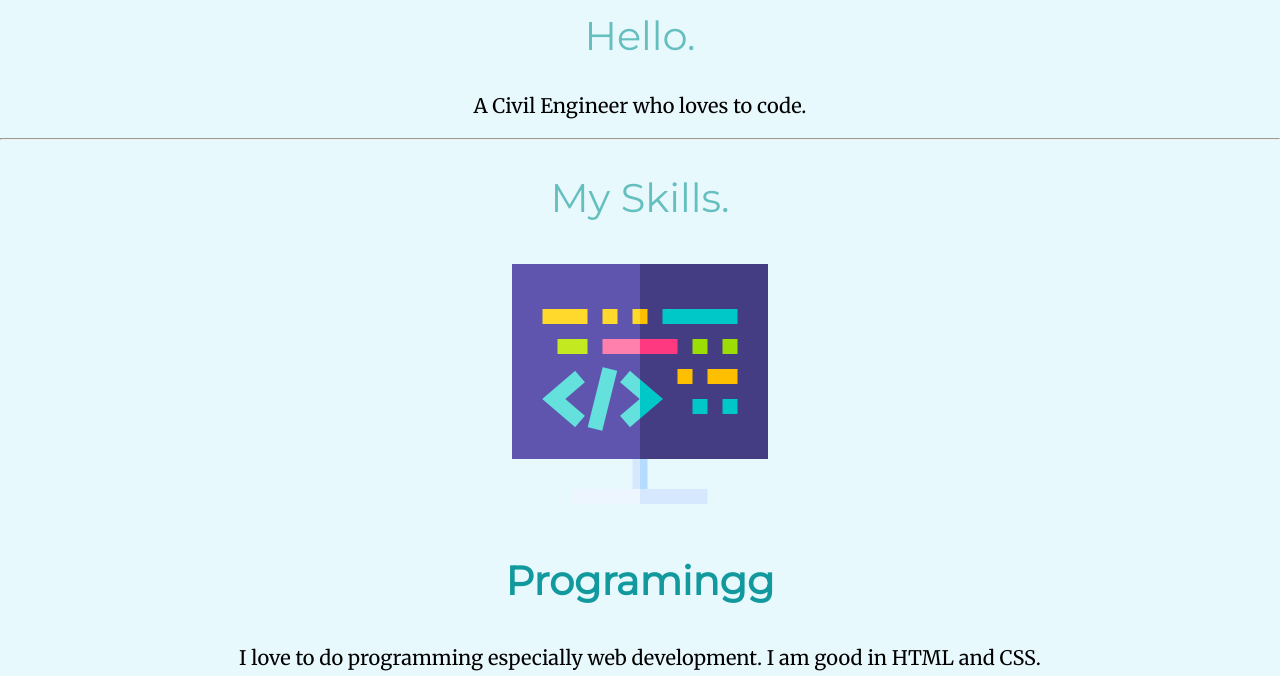
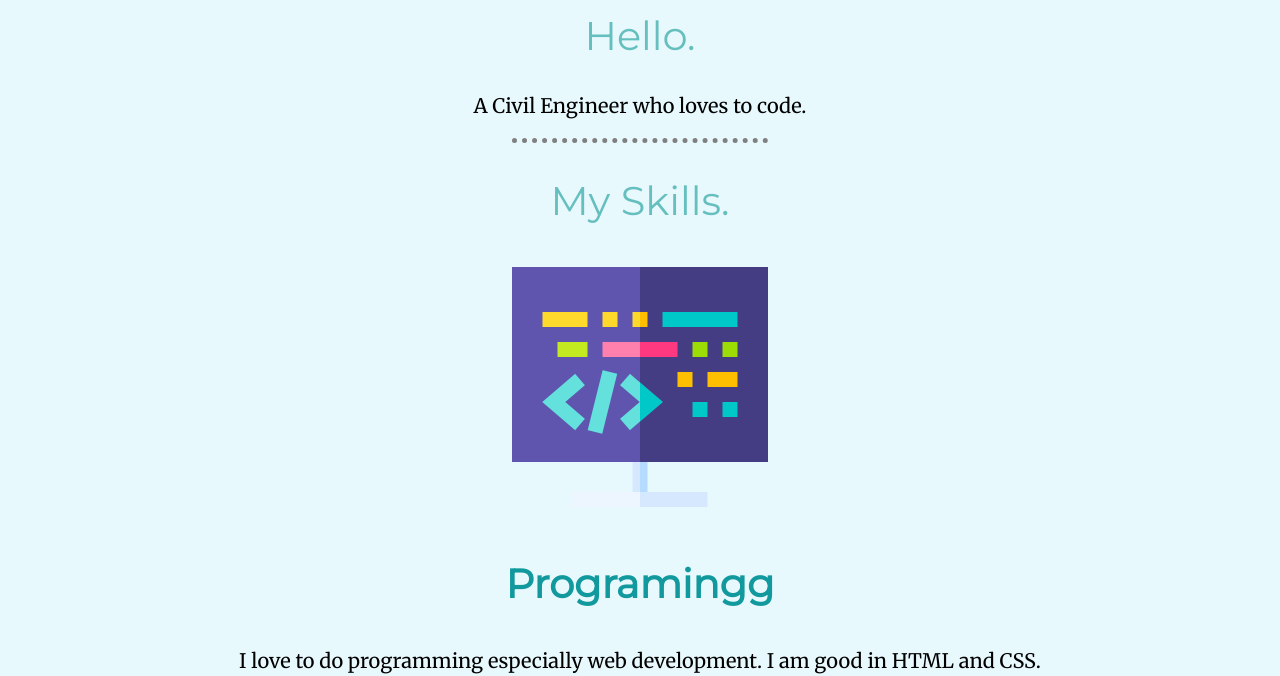
Before and after one commit to heyitshardik/Hardik, a plain HTML site: page index.html in a window 1280 px wide. Shown: the part 1440-2116 px from the top of the page. Drawn offline with Linux system fonts and the light colour scheme.

Commit message:
Update styles.css

```diff
--- a/styles.css
+++ b/styles.css
@@ -57,3 +57,9 @@ a{
     position: absolute;
     right: 300px;
 }
+hr{
+  border-style:none;
+  border-top-style: dotted;
+  border-color: grey;
+  width: 20%;
+  border-width: 5px;
```
